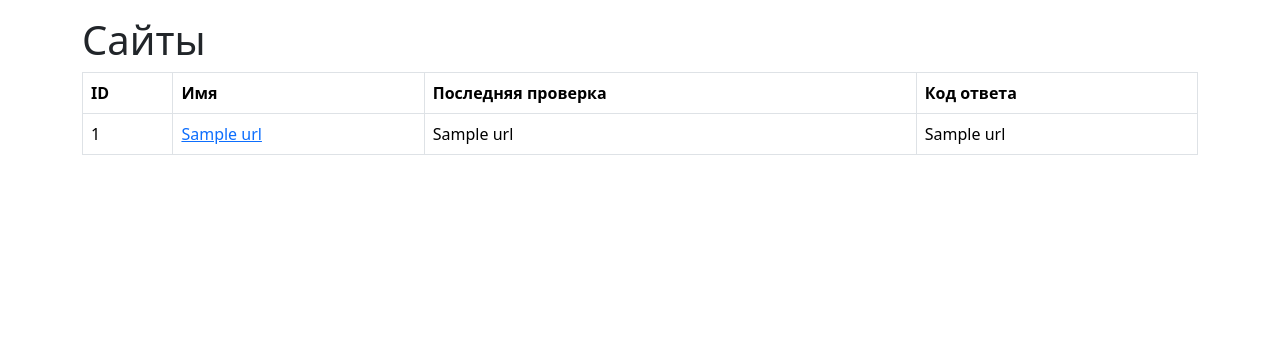
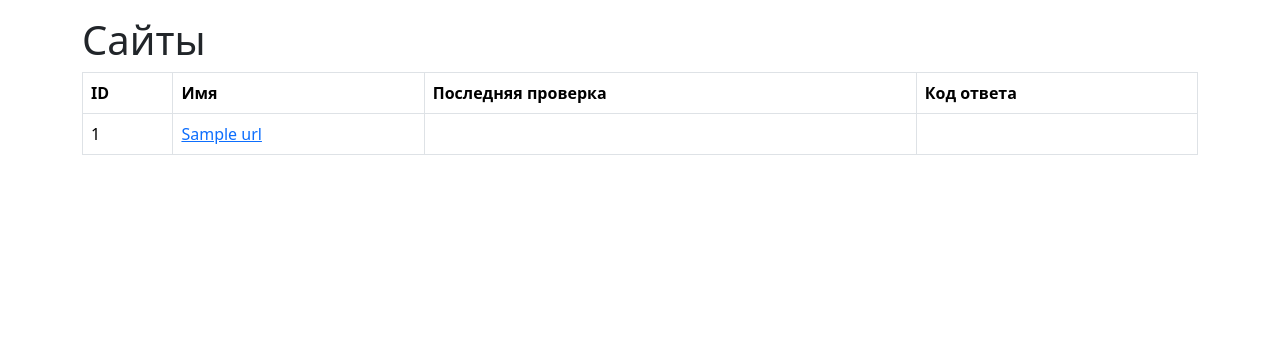
Before and after one commit to Antesser/python-project-83, a Flask app: template page_analyzer/templates/urls.html in a window 1280 px wide. Shown: the part 56-420 px from the top of the page. Run offline with Flask 2, Linux system fonts and the light colour scheme; the template is opened without the code that fills it: most values are stand-ins (such as "Sample title", 1, 10 or a date in 2020); some libraries are stand-ins or nearby versions.

Commit message:
Urls query is done

```diff
--- a/page_analyzer/app.py
+++ b/page_analyzer/app.py
@@ -4,7 +4,6 @@ from datetime import datetime
 from psycopg2.extras import RealDictCursor, NamedTupleCursor
 from urllib.parse import urlsplit
 from bs4 import BeautifulSoup
-from itertools import zip_longest
 import psycopg2
 import os
 import validators
@@ -64,21 +63,14 @@ def urls_get():
     answer = []
     with psycopg2.connect(URL) as conn:
         with conn.cursor(cursor_factory=NamedTupleCursor) as cursor:
-            cursor.execute("SELECT id, name FROM urls ORDER BY id")
-            list_of_urls = cursor.fetchall()
-            print("list_of_urls", list_of_urls)
-            cursor.execute("""SELECT date(created_at), status_code, url_id
-                           FROM url_checks WHERE id IN (SELECT MAX(id)
-                           FROM url_checks GROUP BY url_id)
-                           ORDER BY url_id""")
-            list_of_test_dates = cursor.fetchall()
-            print("list_of_test_dates", list_of_test_dates)
-
-            result = list(zip_longest(list_of_urls, list_of_test_dates,
-                                      fillvalue=()))
-            for i, j in result:
-                answer.append(i+j)
-            return render_template("urls.html", answer=answer[::-1])
+            cursor.execute("""SELECT a.id, a.name, b.created_at, b.status_code
+                           FROM urls a LEFT JOIN (SELECT date(created_at)
+                           AS created_at, status_code, url_id FROM url_checks
+                           WHERE id IN (SELECT MAX(id) FROM url_checks
+                           GROUP BY url_id) ORDER BY url_id) AS b
+                           ON a.id=b.url_id ORDER BY a.id DESC""")
+            answer = cursor.fetchall()
+            return render_template("urls.html", answer=answer)
 
 
 def validate(form):
--- a/page_analyzer/templates/urls.html
+++ b/page_analyzer/templates/urls.html
@@ -18,8 +18,8 @@
           <tr>
             <td>{{url[0]}}</td>
             <td><a href="{{ url_for('url_id', id=url[0]) }}">{{url[1]}}</a></td>
-            <td>{{url[2]}}</td>
-            <td>{{url[3]}}</td>
+            <td>{{url[2] or ""}}</td>
+            <td>{{url[3] or ""}}</td>
           </tr>
         </tbody>
         {% endfor %}
```
Also changed, not shown: 1 other file.
